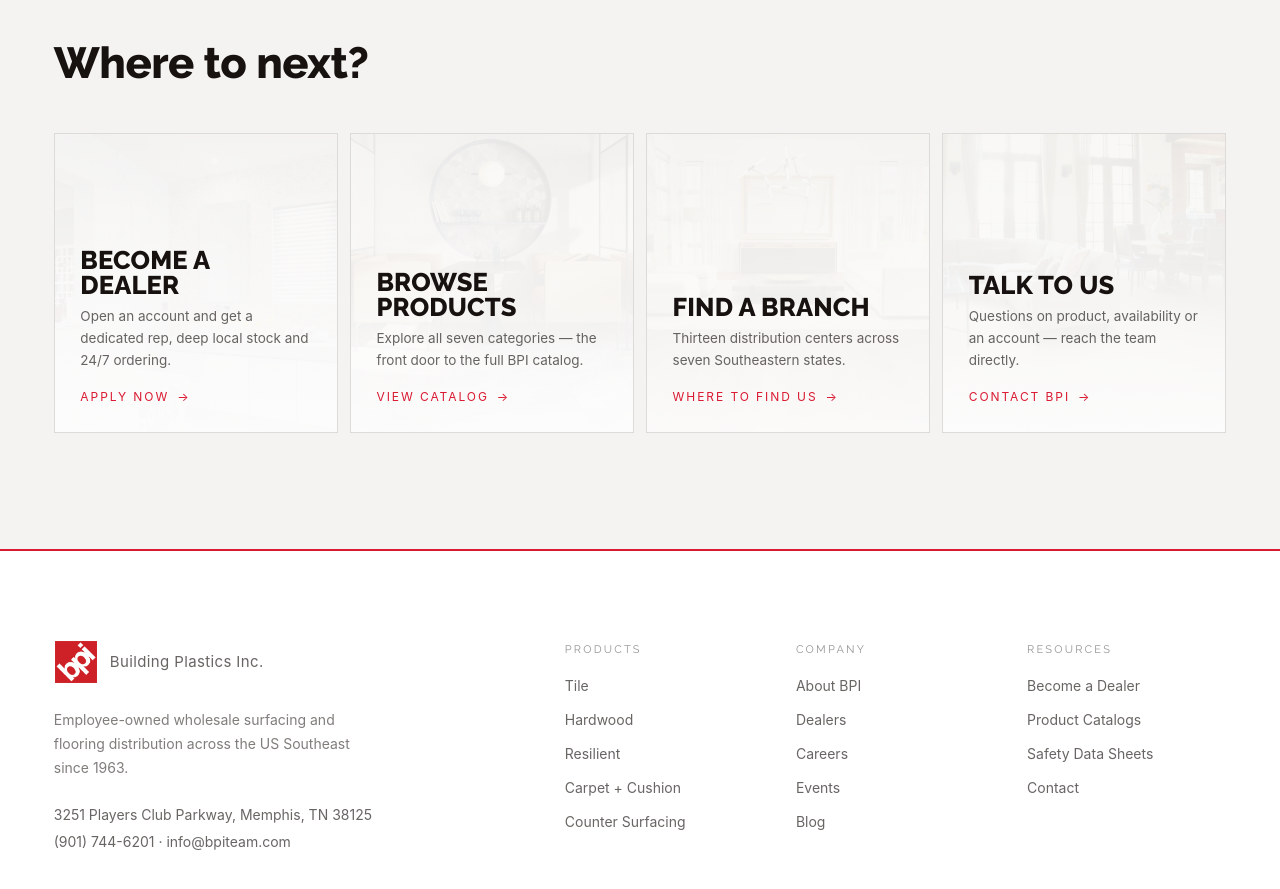
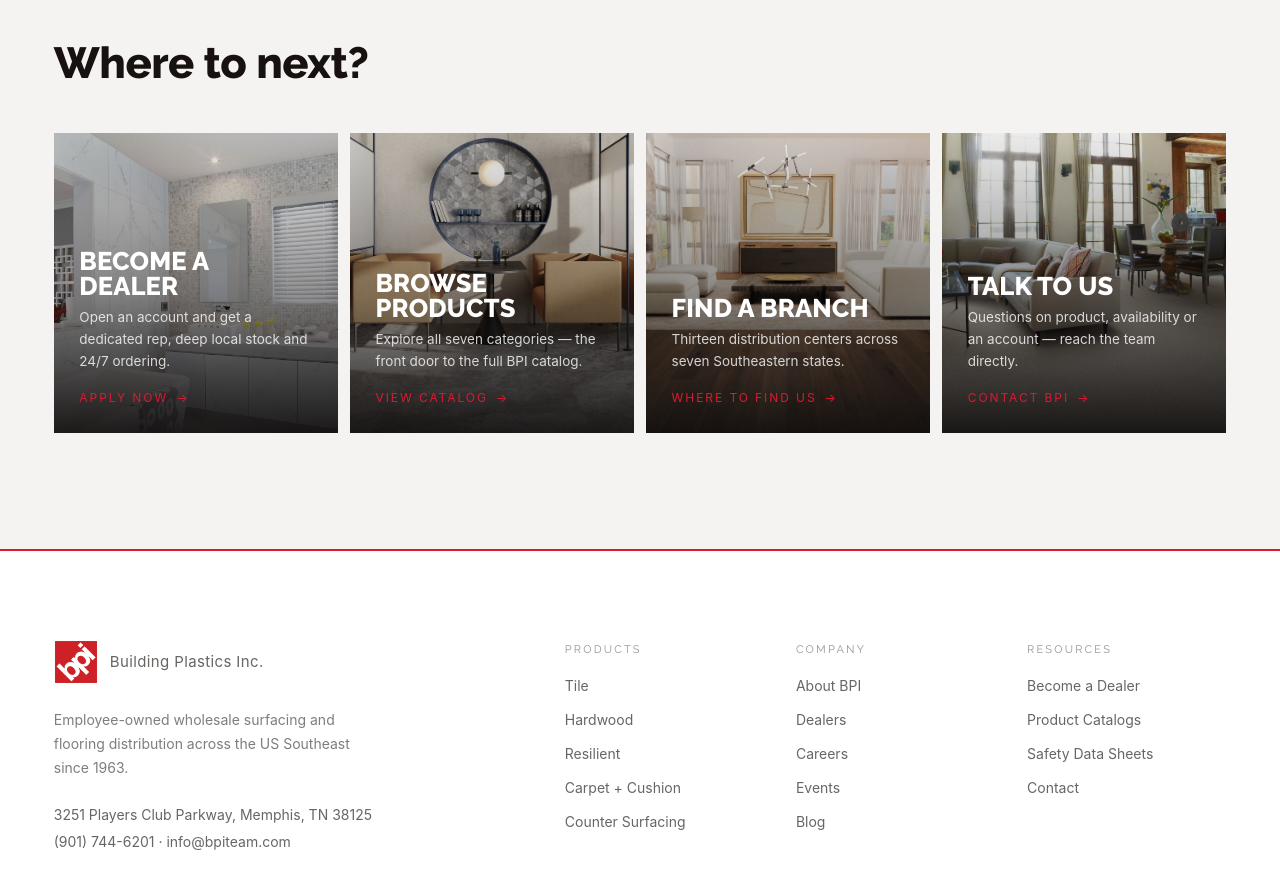
Before and after one commit to sussylobstar/bpi-site, a React (Vite) app: page / in a window 1280 px wide. Shown: the part 6780-7669 px from the top of the page. Built offline with nearby package versions, Linux system fonts and the light colour scheme; grey boxes are pictures that could not be loaded; a web font is replaced by a local one.

Commit message:
Make Where-to-next images fully visible
Flip the "Where to next?" cards from faded-image-on-light to full
photo with a bottom-weighted dark scrim and white text (matching the
product tiles) — images were barely visible after the light realign.

```diff
--- a/src/components/NextSteps.tsx
+++ b/src/components/NextSteps.tsx
@@ -15,29 +15,30 @@
           <Link
             key={s.title}
             to={s.href}
-            className="group relative flex flex-col justify-end min-h-[300px] overflow-hidden bg-light-2 border border-ink/10 p-[clamp(20px,2vw,28px)] transition-colors hover:border-ink/20"
+            className="group relative flex flex-col justify-end min-h-[300px] overflow-hidden bg-ink-2 p-[clamp(20px,2vw,28px)]"
           >
             {s.img && (
               <img
                 src={s.img}
                 alt=""
                 loading="lazy"
-                className="absolute inset-0 h-full w-full object-cover opacity-[0.12] transition-[opacity,transform] duration-[800ms] ease-[var(--ease-out-expo)] group-hover:opacity-20 group-hover:scale-105"
+                className="absolute inset-0 h-full w-full object-cover transition-transform duration-[800ms] ease-[var(--ease-out-expo)] group-hover:scale-105"
               />
             )}
+            {/* bottom-weighted scrim keeps the photo clear up top, text legible below */}
             <span
               className="absolute inset-0"
               style={{
                 background:
-                  "linear-gradient(0deg, rgba(255,255,255,.85) 0%, rgba(255,255,255,.55) 60%, rgba(255,255,255,.35) 100%)",
+                  "linear-gradient(0deg, rgba(13,11,11,.92) 0%, rgba(13,11,11,.45) 45%, rgba(13,11,11,.08) 100%)",
               }}
               aria-hidden
             />
             <div className="relative">
-              <h3 className="display text-ink text-[clamp(19px,2vw,26px)] leading-tight">
+              <h3 className="display text-white text-[clamp(19px,2vw,26px)] leading-tight">
                 {s.title}
               </h3>
-              <p className="mt-2.5 text-[13.5px] leading-relaxed text-ink/65 font-normal">
+              <p className="mt-2.5 text-[13.5px] leading-relaxed text-white/80 font-normal">
                 {s.desc}
               </p>
               <span className="mt-4 inline-flex items-center gap-2 text-[12px] tracking-[0.16em] uppercase text-red">
```
Also changed, not shown: .impeccable/hook.cache.json.
